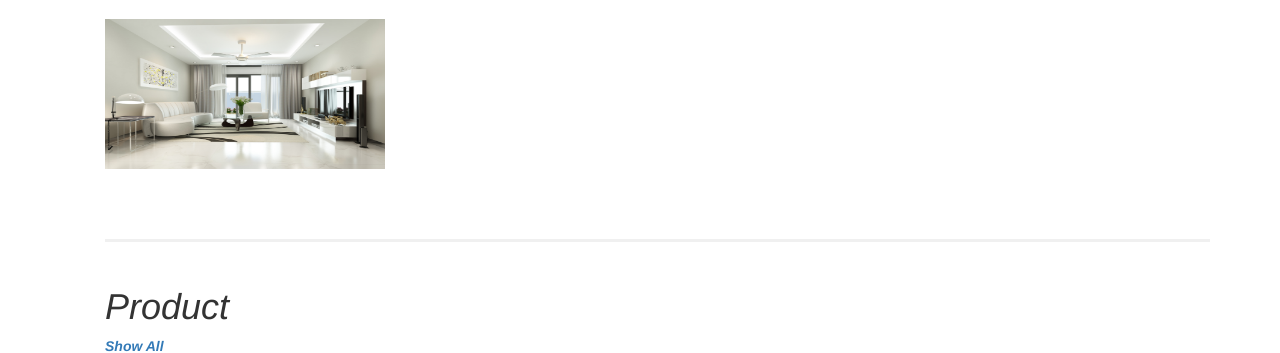
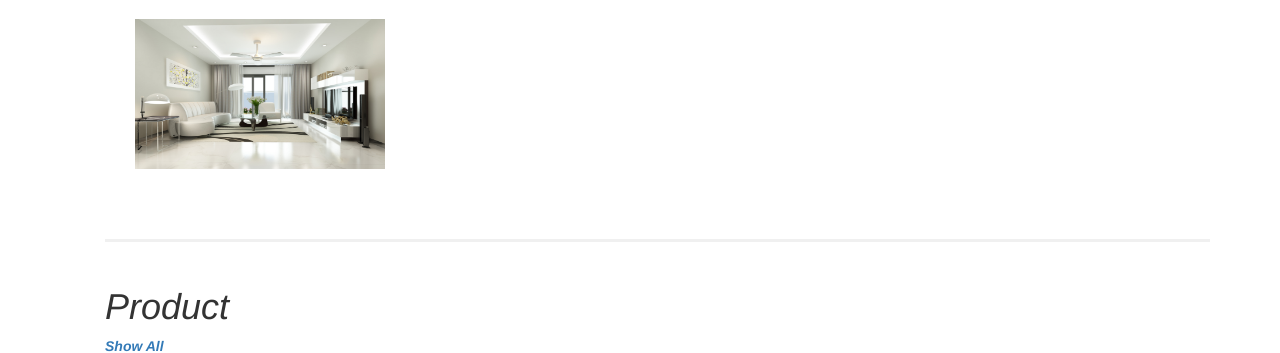
Before and after one commit to vietdat/LTWEB, a PHP site: page /Assignment1.html in a window 1280 px wide. Shown: the part 1874-2227 px from the top of the page. Run offline with PHP 8.4, Linux system fonts and the light colour scheme.

Commit message:
Fix Style

```diff
--- a/Mockup Mainpage/style.css
+++ b/Mockup Mainpage/style.css
@@ -154,6 +154,9 @@ div.logo{
     margin-left: 10px;
     font-size: 1.2em;
   }
+  .side{
+    margin-left: 30px;
+  }
 }
 @media screen and (min-width:768px){
   .side{
@@ -179,4 +182,7 @@ div.logo{
     margin-right: 10px;
     margin-bottom: 20px;
   }
+  .side{
+    width: 250px;
+  }
 }
```
